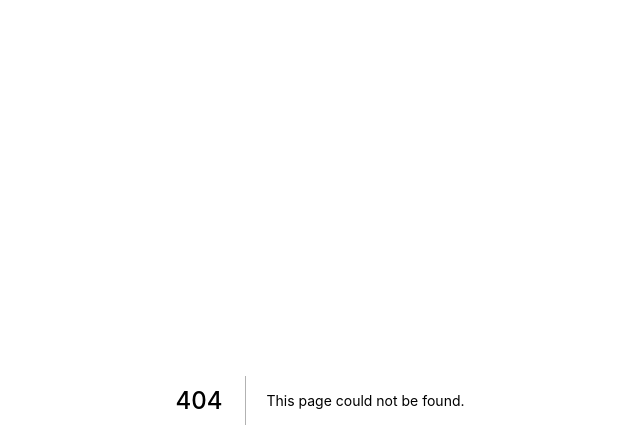
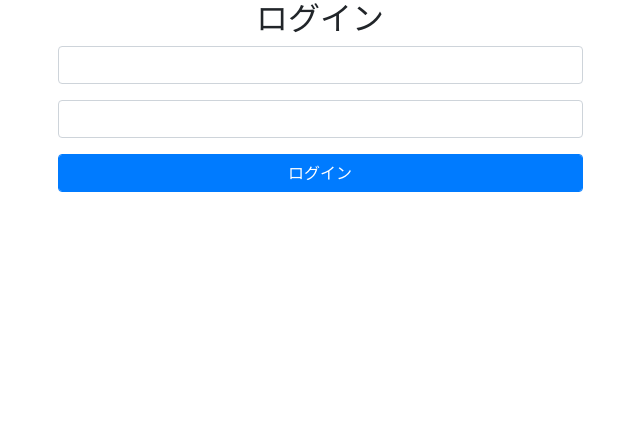
Before and after one commit to zahmis/minotaur, a Next.js app: page /login in a window 1280 px wide. Before the commit this address had no page. Shown: the top 448 px of the page, without its empty margins (320-960 px from the left). Built offline with nearby package versions, Linux system fonts and the light colour scheme.

Commit message:
add bootstrap create login

```diff
--- a/pages/_app.js
+++ b/pages/_app.js
@@ -1,4 +1,6 @@
 import '../styles/globals.css'
+import 'bootstrap/dist/css/bootstrap.min.css'
+
 
 function Minotaur({ Component, pageProps }) {
   return <Component {...pageProps} />
--- a/pages/index.js
+++ b/pages/index.tsx
@@ -1,5 +1,6 @@
 import Head from 'next/head'
 import styles from '../styles/Home.module.css'
+
 
 export default function Home() {
   return (
--- /dev/null
+++ b/pages/login.tsx
@@ -0,0 +1,28 @@
+import {Container, Row, Col, Form, Button} from 'react-bootstrap';
+
+export default function Login() {
+  return (
+    <Container className='login'>
+      <Row>
+        <Col className='text-center'>
+          <h2>ログイン</h2>
+        </Col>
+      </Row>
+      <Row>
+        <Col>
+          <Form className='col-6 offset-3'>
+            <Form.Group>
+              <Form.Control type='text' name='id' />
+            </Form.Group>
+            <Form.Group>
+              <Form.Control type='password' name='password' />
+            </Form.Group>
+            <Form.Group>
+              <Form.Control type='submit' name='submit' value='ログイン' className='btn btn-primary' />
+            </Form.Group>
+          </Form>
+        </Col>
+      </Row>
+    </Container>
+  );
+};
```
Also changed, not shown: next.config.js (added, +10 -0 lines), package.json (+6 -1 lines), 1 other file (tests, documents, lock files or other folders).
